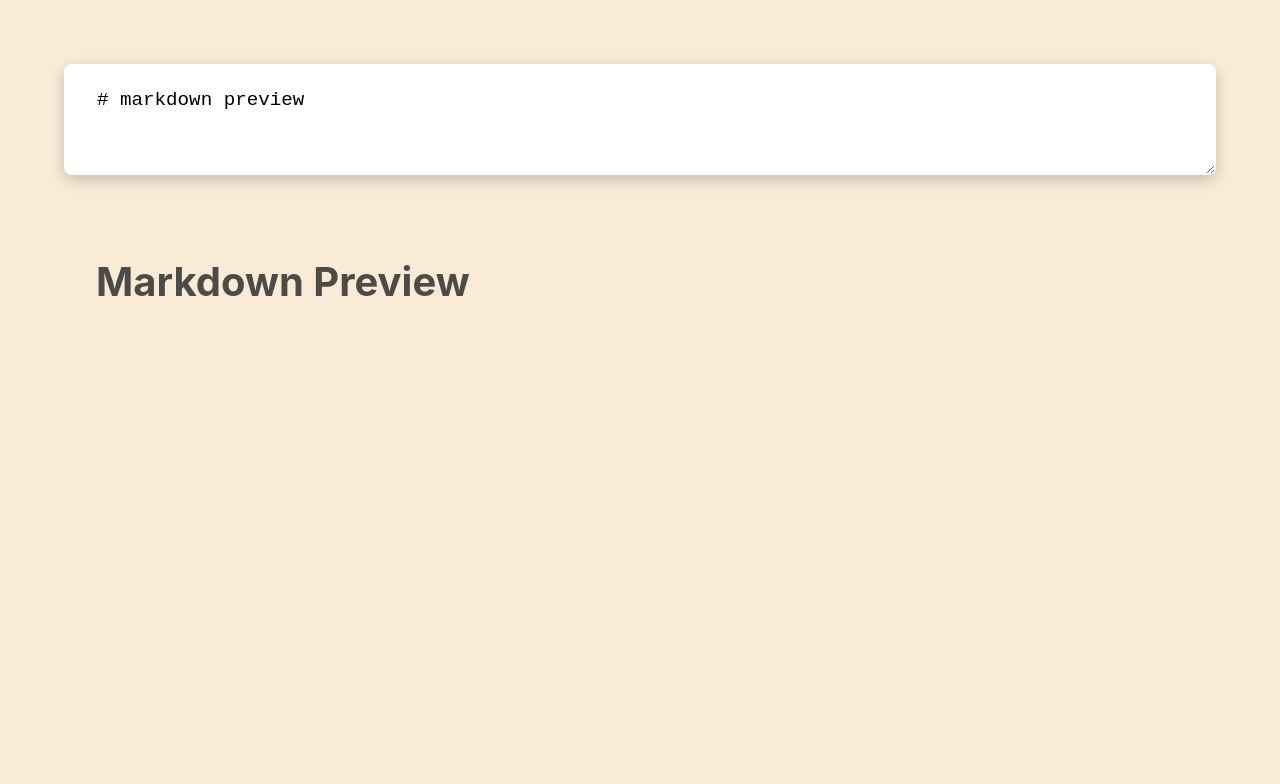
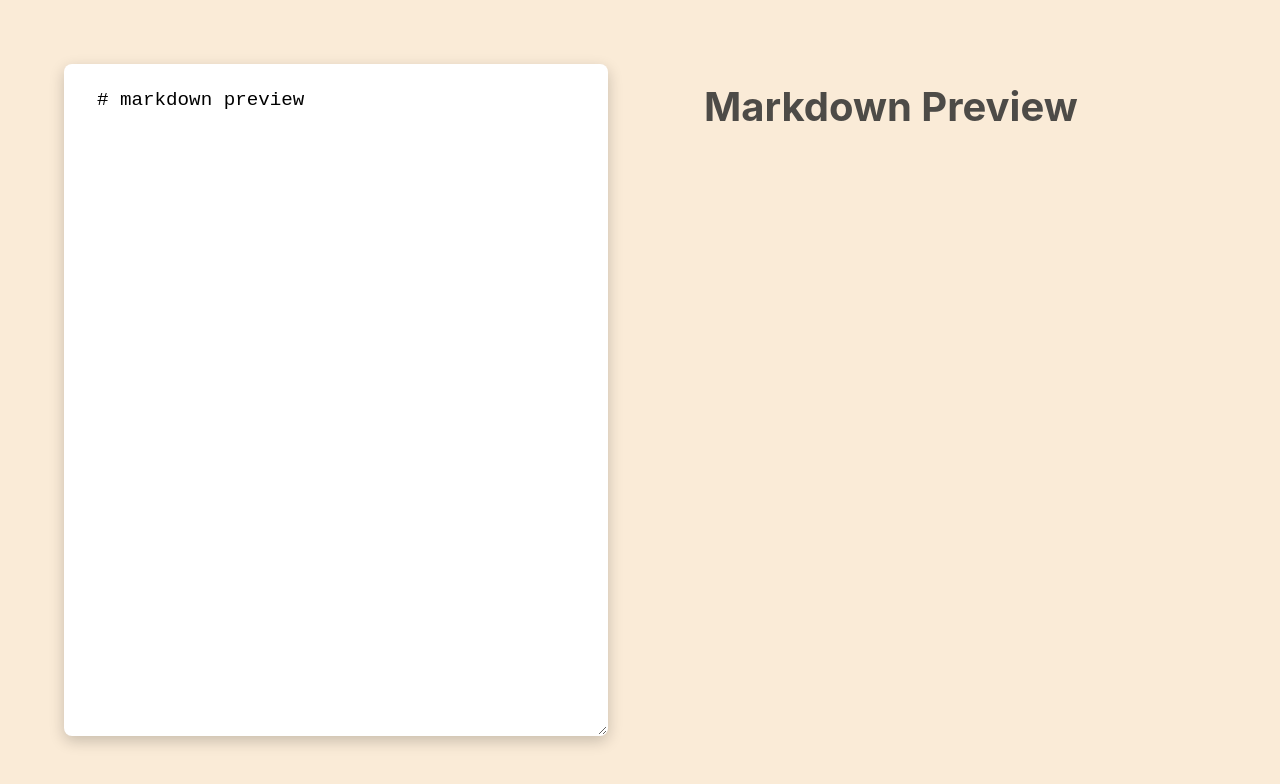
Before and after one commit to rithgan/web-markdown, a React (Create React App) app: page / in a window 1280 px wide. Shown: the top 784 px of the page. Built offline with nearby package versions, Linux system fonts and the light colour scheme.

Commit message:
desktop query

```diff
--- a/src/App.css
+++ b/src/App.css
@@ -17,3 +17,11 @@
   border-radius: 0.5rem;
   box-shadow: 0 5px 15px rgba(0, 0, 0, 0.2);
 }
+
+@media screen and (min-width: 900px) {
+  .markdown {
+    min-height: 100vh;
+    grid-template-columns: 1fr 1fr;
+    column-gap: 4rem;
+  }
+}
```
